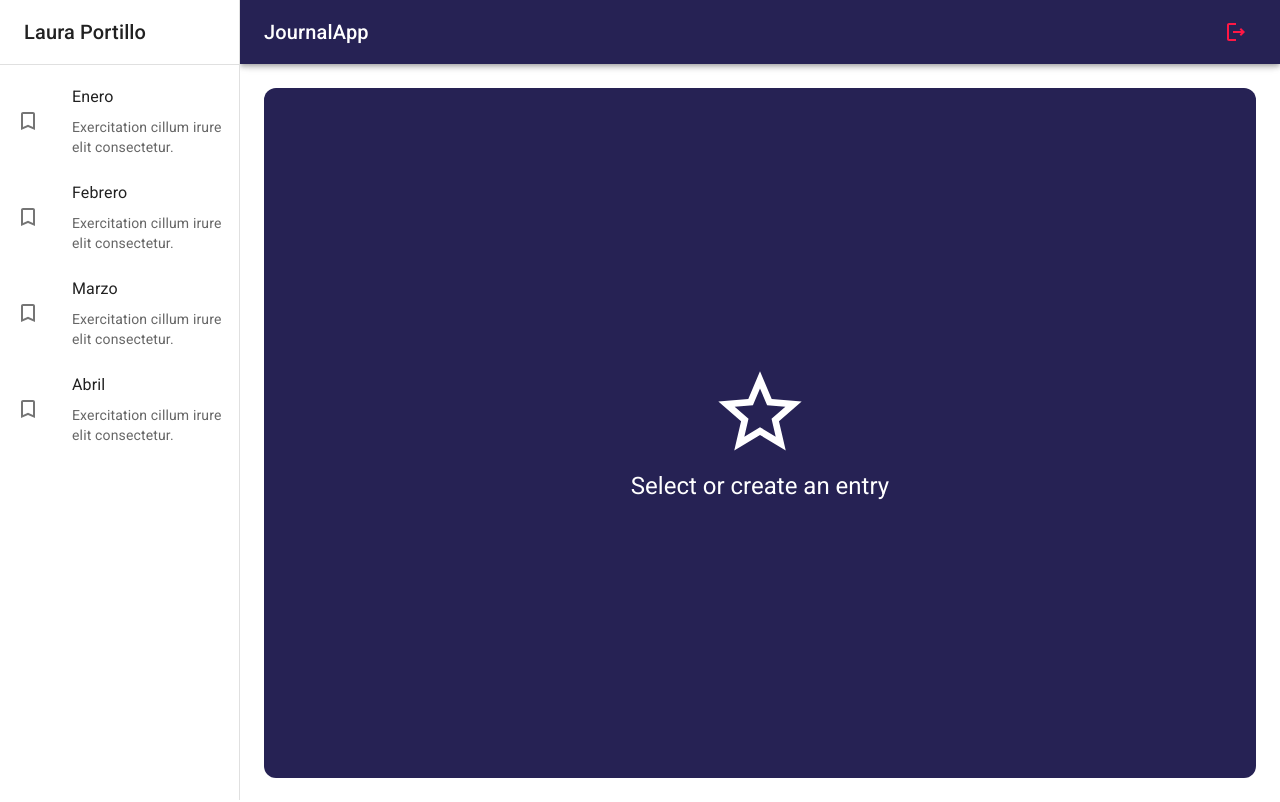
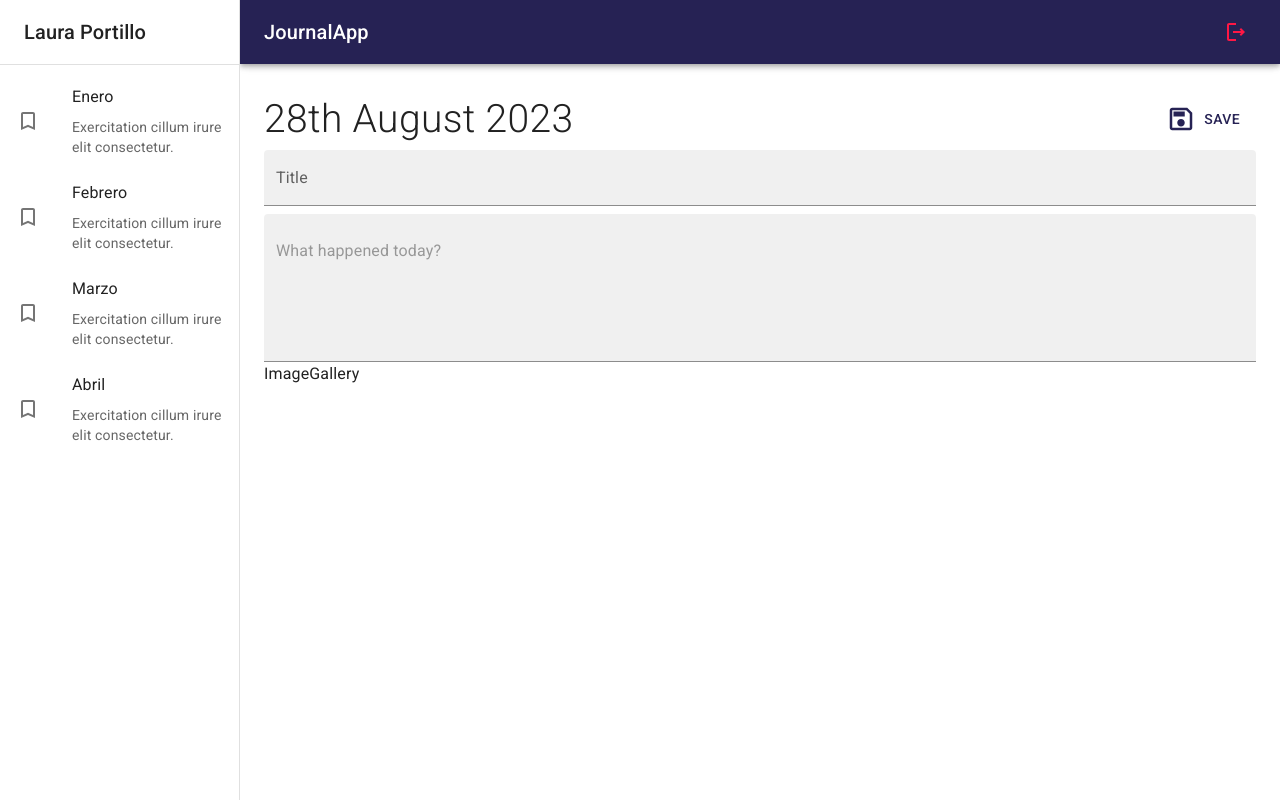
Before and after one commit to lauraportillo/journal-app, a React (Vite) app: page / in a window 1280 px wide. Built offline with nearby package versions, Linux system fonts and the light colour scheme.

Commit message:
add NoteView to views

```diff
--- /dev/null
+++ b/src/journal/components/ImageGallery.jsx
@@ -0,0 +1,3 @@
+export const ImageGallery = () => {
+  return <div>ImageGallery</div>;
+};
--- a/src/journal/components/index.js
+++ b/src/journal/components/index.js
@@ -1,2 +1,3 @@
+export * from './ImageGallery';
 export * from './NavBar';
 export * from './SideBar';
--- a/src/journal/pages/JournalPage.jsx
+++ b/src/journal/pages/JournalPage.jsx
@@ -1,11 +1,12 @@
 import { JournalLayout } from '../layout/JournalLayout';
-import { NothingSelectedView } from '../views';
+import { NoteView, NothingSelectedView } from '../views';
 
 export const JournalPage = () => {
   return (
     <>
       <JournalLayout>
-        <NothingSelectedView />
+        {/* <NothingSelectedView /> */}
+        <NoteView />
       </JournalLayout>
     </>
   );
--- /dev/null
+++ b/src/journal/views/NoteView.jsx
@@ -0,0 +1,34 @@
+import { SaveOutlined } from '@mui/icons-material';
+import { Button, Grid, TextField, Typography } from '@mui/material';
+import { ImageGallery } from '../components';
+
+export const NoteView = () => {
+  return (
+    <Grid container direction="row" justifyContent="space-between" alignItems="center" sx={{ mb: 1 }}>
+      <Grid item>
+        <Typography fontSize={39} fontWeight="light">
+          28th August 2023
+        </Typography>
+      </Grid>
+      <Grid item>
+        <Button color="primary" sx={{ padding: 2 }}>
+          <SaveOutlined sx={{ fontSize: 30, mr: 1 }} />
+          Save
+        </Button>
+      </Grid>
+
+      <Grid container>
+        <TextField
+          type="text"
+          variant="filled"
+          fullWidth
+          placeholder="Enter a title"
+          label="Title"
+          sx={{ border: 'none', mb: 1 }}
+        />
+        <TextField type="text" variant="filled" fullWidth multiline placeholder="What happened today?" minRows={5} />
+      </Grid>
+      <ImageGallery />
+    </Grid>
+  );
+};
--- a/src/journal/views/index.js
+++ b/src/journal/views/index.js
@@ -1 +1,2 @@
 export * from './NothingSelectedView';
+export * from './NoteView';
```
